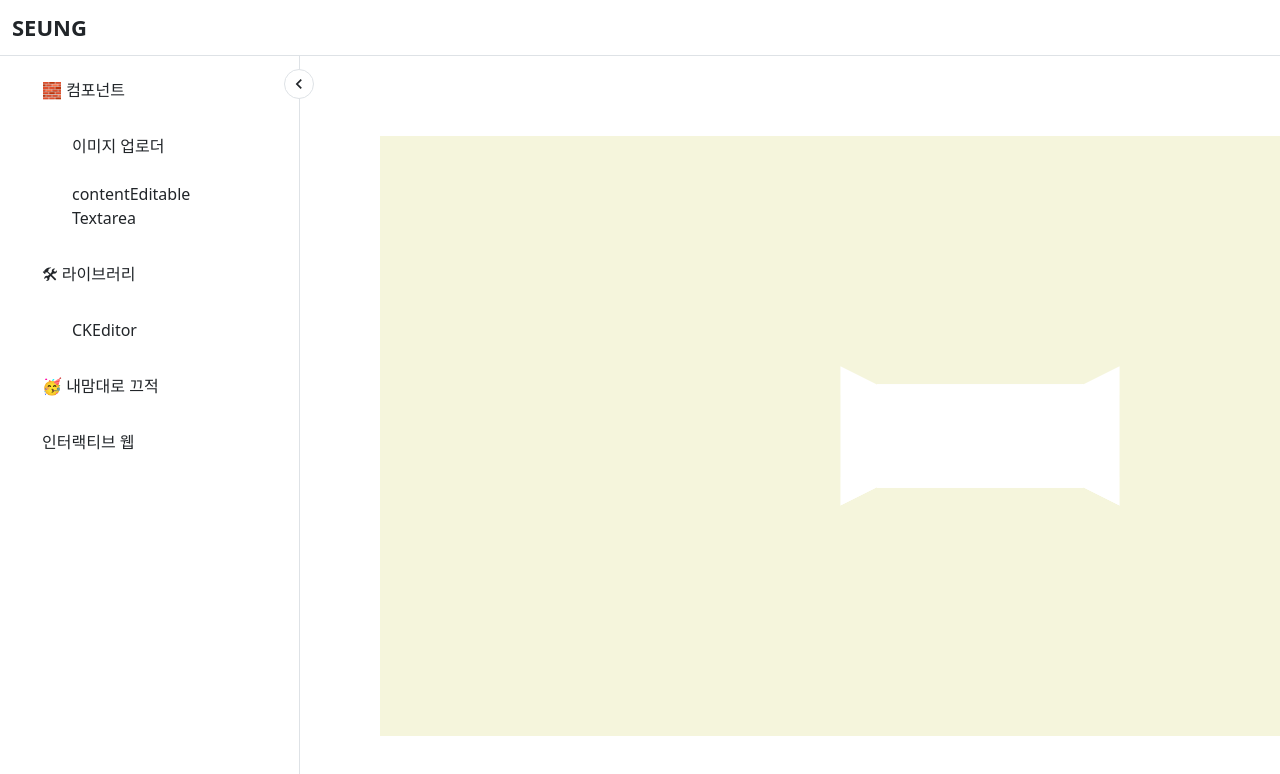
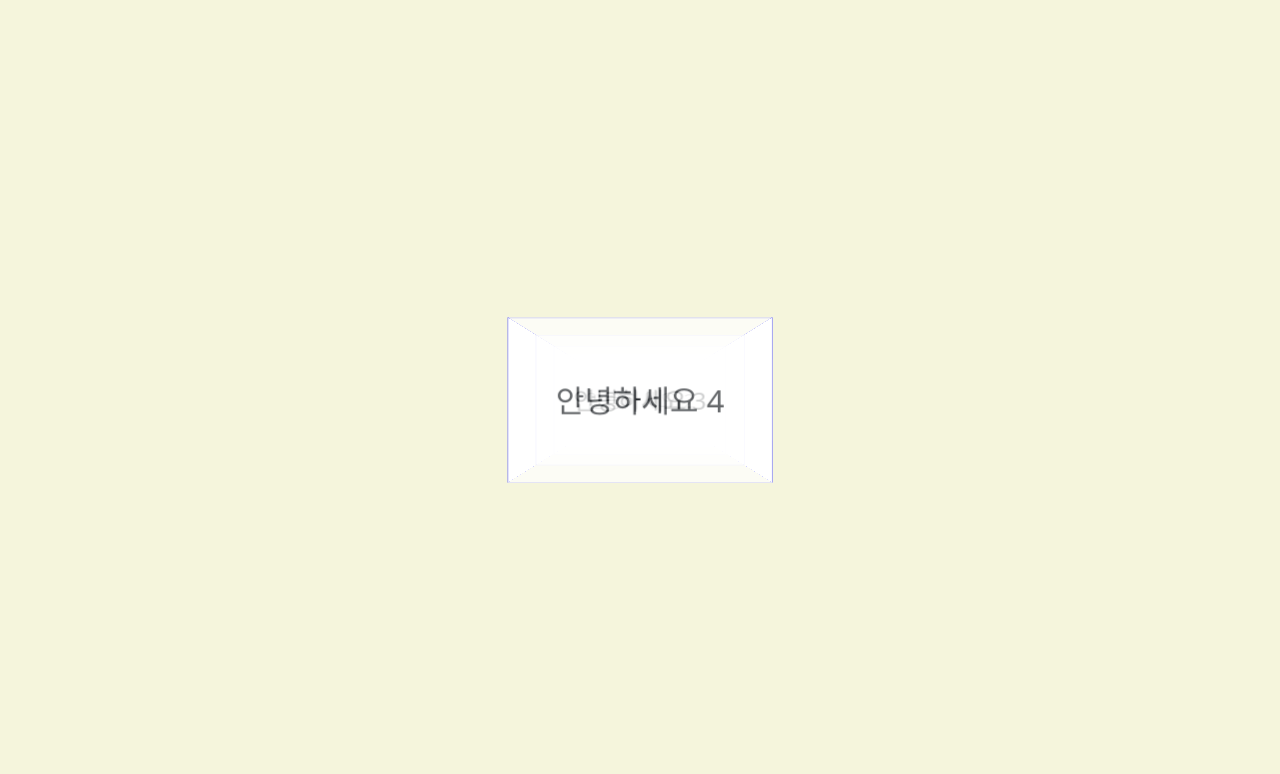
Before and after one commit to sseung95/playground, a Next.js app: page /interactive/forward in a window 1280 px wide. Shown: the top 774 px of the page. Built offline with nearby package versions, Linux system fonts and the light colour scheme; a web font is replaced by a local one.

Commit message:
style: 벽 레이아웃 css 수정

```diff
--- a/pages/_app.tsx
+++ b/pages/_app.tsx
@@ -2,14 +2,22 @@ import Layout from '@/src/components/Layout/Layout';
 import { globalStyles } from '@/styles/global';
 import { Global } from '@emotion/react';
 import type { AppProps } from 'next/app';
+import { useRouter } from 'next/router';
 
 export default function App({ Component, pageProps }: AppProps) {
+  const router = useRouter();
+  console.log(router);
+
   return (
     <>
       <Global styles={globalStyles} />
-      <Layout>
+      {router.pathname === '/interactive/forward' ? (
         <Component {...pageProps} />
-      </Layout>
+      ) : (
+        <Layout>
+          <Component {...pageProps} />
+        </Layout>
+      )}
     </>
   );
 }
--- a/pages/index.tsx
+++ b/pages/index.tsx
@@ -1,5 +1,4 @@
 import Head from 'next/head';
-import Layout from '@/src/components/Layout/Layout';
 
 export default function Home() {
   return (
--- a/src/components/Layout/Layout.tsx
+++ b/src/components/Layout/Layout.tsx
@@ -92,7 +92,7 @@ const Layout = ({ children }: LayoutProps) => {
           <NavBottom></NavBottom>
         </Nav>
 
-        <Main folding={folding ? 'folding' : 'unfolding'}>{children}</Main>
+        <Main>{children}</Main>
       </BodyContainer>
     </>
   );
@@ -115,6 +115,7 @@ const FoldingIcon = styled(NavigateBeforeIcon)<{ folding: string }>`
   background-color: #fff;
   cursor: pointer;
   transition: all 0.2s;
+  z-index: 100;
 
   :hover {
     background-color: ${color.primary};
@@ -196,10 +197,9 @@ const Header = styled.header`
   align-items: center;
 `;
 
-const Main = styled.main<{ folding: string }>`
+const Main = styled.main`
   flex: 1;
   padding: 8rem;
   overflow-y: auto;
-  /* max-width: ${({ folding }) =>
-    `calc(100vw - ${folding === 'folding' ? 2 : 30}rem - 16rem)`}; */
+  overflow-x: hidden;
 `;
--- a/src/container/interactive/ForwardContainer.tsx
+++ b/src/container/interactive/ForwardContainer.tsx
@@ -5,12 +5,12 @@ const ForwardContainer = () => {
     <SC.ForwardContainer>
       <SC.Stage>
         <SC.House>
-          <SC.Wall position={'left'} />
-          <SC.Wall position={'right'} />
-          <SC.Wall />
-          <SC.Wall />
-          <SC.Wall />
-          <SC.Wall />
+          <SC.Wall position={'left'}></SC.Wall>
+          <SC.Wall position={'right'}></SC.Wall>
+          <SC.Wall order={1}>안녕하세요 1</SC.Wall>
+          <SC.Wall order={2}>안녕하세요 2</SC.Wall>
+          <SC.Wall order={3}>안녕하세요 3</SC.Wall>
+          <SC.Wall order={4}>안녕하세요 4</SC.Wall>
         </SC.House>
       </SC.Stage>
     </SC.ForwardContainer>
--- a/styles/components/interactive/Forward.styles.ts
+++ b/styles/components/interactive/Forward.styles.ts
@@ -1,44 +1,57 @@
 import styled from '@emotion/styled';
 
 export const ForwardContainer = styled.div`
-  width: 1200px;
-  height: 600px;
+  position: fixed;
+  left: 0;
+  top: 0;
+  width: 100vw;
+  height: 100vh;
   background: beige;
   perspective: 1000px;
 `;
 
 export const Stage = styled.div`
-  width: 1200px;
-  height: 600px;
+  width: 100vw;
+  height: 100vh;
   transform-style: preserve-3d;
 `;
 
 export const House = styled.div`
   position: relative;
-  width: 1200px;
-  height: 600px;
+  width: 100vw;
+  height: 100vh;
   transform-style: preserve-3d;
-  transform: translateZ(-4800px);
+  transform: translateZ(-500vw);
 `;
 
-export const Wall = styled.div<{ position?: string }>`
+export const Wall = styled.div<{ position?: string; order?: number }>`
   position: absolute;
   left: 0;
   top: 0;
-  width: ${({ position }) => (position ? '3000px' : '1200px')};
-  height: 600px;
+
+  display: flex;
+  align-items: center;
+  justify-content: center;
+
+  width: ${({ position }) => (position ? '400vw' : '100vw')};
+  height: 100vh;
+
   background: #fff;
-  /* border: 1px solid blue; */
+  border: 1px solid blue;
+  opacity: ${({ position }) => (position ? 1 : 0.7)};
 
-  transform: ${({ position }) =>
-    position === 'left' || position === 'right'
-      ? `rotateY(90deg) translateZ(-1500px)`
-      : 'none'};
+  font-size: 15rem;
 
-  transform: ${({ position }) =>
+  transform: ${({ position, order }) =>
     `rotateY(${
       position === 'left' || position === 'right' ? 90 : 0
     }deg) translateZ(${
-      position === 'left' ? -1500 : position === 'right' ? -300 : 0
-    }px)`};
+      position === 'left'
+        ? -200
+        : position === 'right'
+        ? -100
+        : order
+        ? `${order * 100 - 200}`
+        : 0
+    }vw)`};
 `;
```
